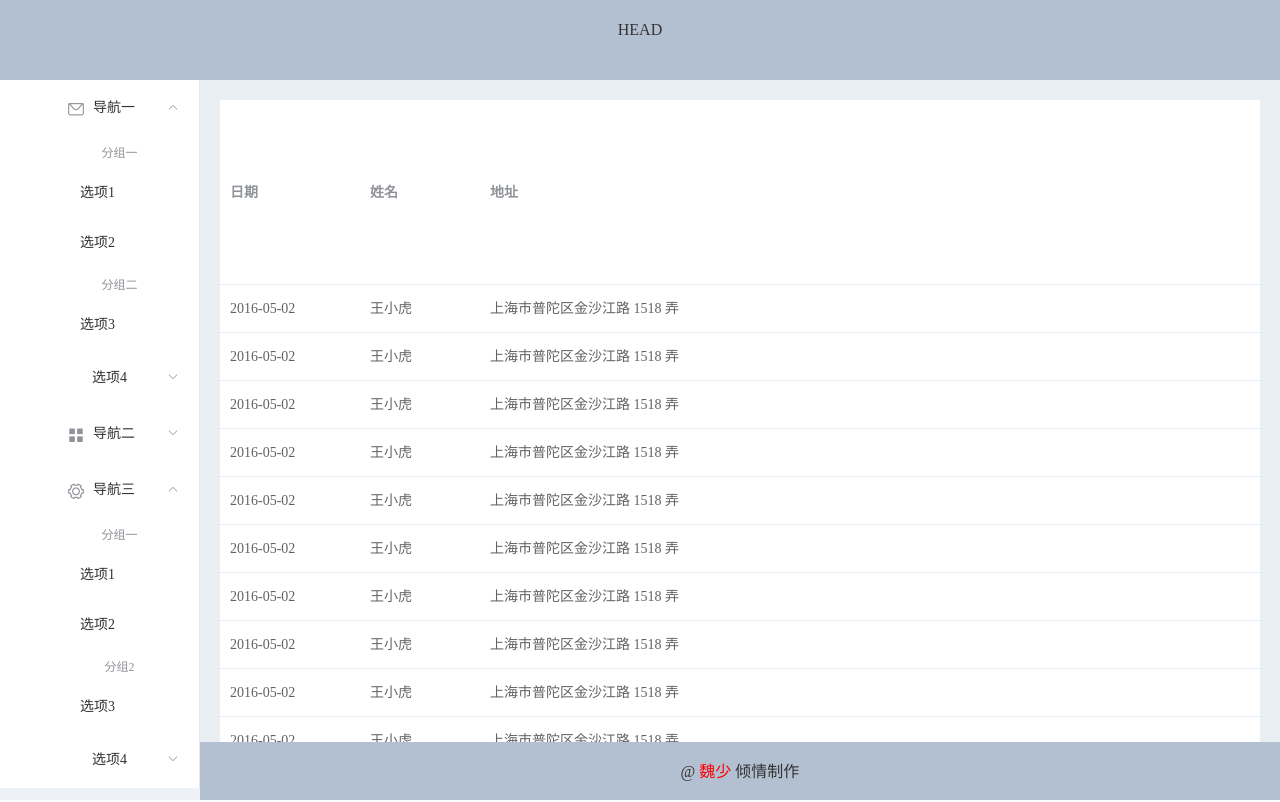
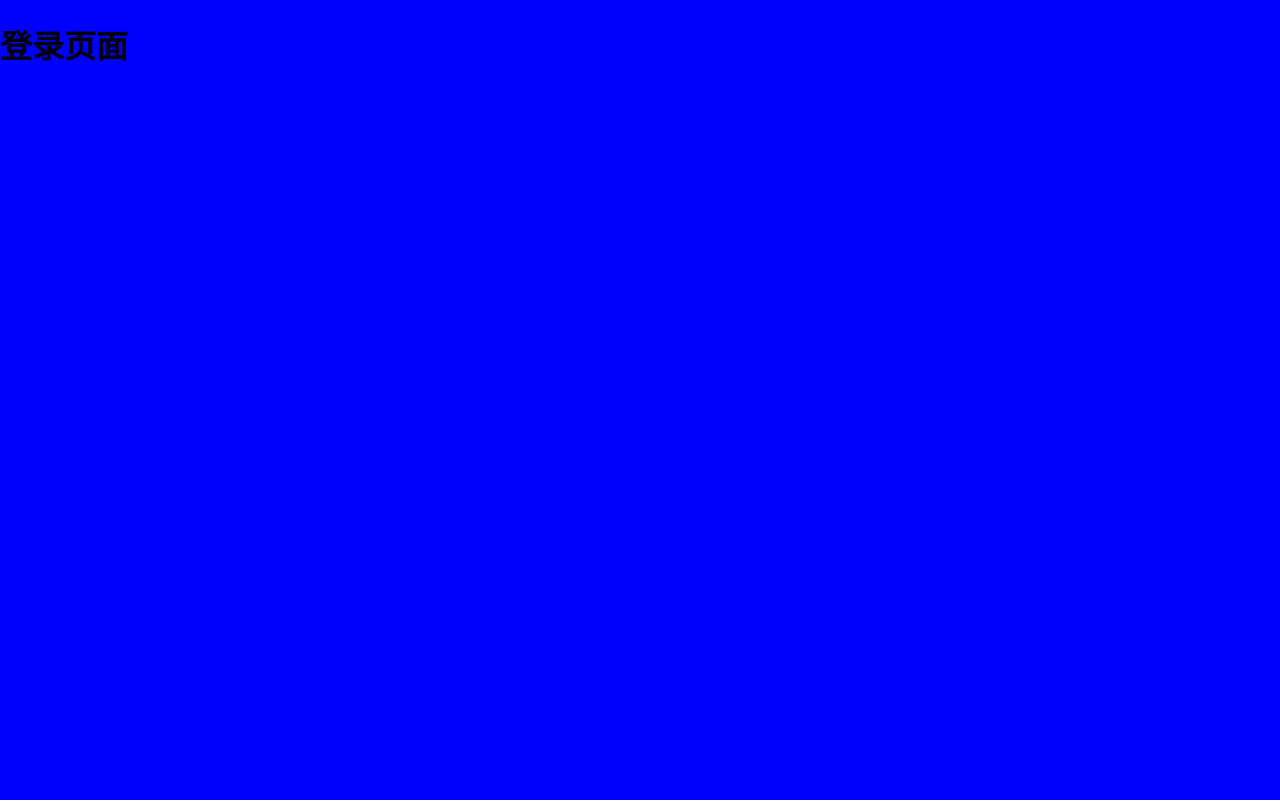
Before and after one commit to Chuyongwei/vuedesign2022, a Vue app: page /login in a window 1280 px wide. Built offline with nearby package versions, Linux system fonts and the light colour scheme.

Commit message:
添加路由器

```diff
--- a/src/App.vue
+++ b/src/App.vue
@@ -1,8 +1,8 @@
 <template>
 <div id="app">
-
+<router-view ></router-view>
 <!-- <conte></conte> -->
-<home></home>
+<!-- <home></home> -->
 </div>
 </template>
 
--- a/src/main.js
+++ b/src/main.js
@@ -9,6 +9,8 @@
 
 // 导入echarts
 import echarts from 'echarts'
+
+import router from './router'
 Vue.prototype.$echarts = echarts
 Vue.use(ElementUI, { locale })
 
@@ -16,5 +18,6 @@
 Vue.use(ElementUI)
 
 new Vue({
-  render: h => h(App),
+  router,
+  render: h => h(App)
 }).$mount('#app')
--- /dev/null
+++ b/src/pages/Login.vue
@@ -0,0 +1,15 @@
+<template>
+    <div>
+        <h1>登录页面</h1>
+    </div>
+</template>
+
+<script>
+    export default {
+
+    }
+</script>
+
+<style lang="scss" scoped>
+
+</style>
--- /dev/null
+++ b/src/router/index.js
@@ -0,0 +1,35 @@
+import Vue from 'vue'
+import VueRouter from 'vue-router'
+import Home from '../pages/Home.vue'
+
+Vue.use(VueRouter)
+
+const routes = [
+  {
+    path: '/',
+    name: 'Home',
+    meta:{
+      title:"工作"
+    },
+    component: Home,
+    children:[
+
+    ]
+  },
+  {
+    path: '/login',
+    name: 'Login',
+    // route level code-splitting
+    // this generates a separate chunk (about.[hash].js) for this route
+    // which is lazy-loaded when the route is visited.
+    component: () => import(/* webpackChunkName: "about" */ '../pages/Login.vue')
+  }
+]
+
+const router = new VueRouter({
+  mode: 'history',
+  base: process.env.BASE_URL,
+  routes
+})
+
+export default router
```
Also changed, not shown: package.json (+5 -3 lines), 1 other file (tests, documents, lock files or other folders).
